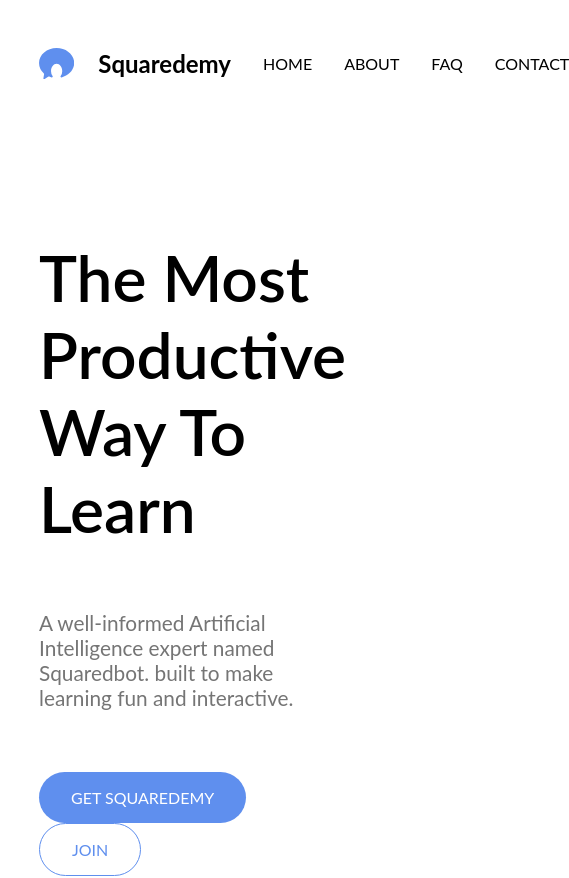
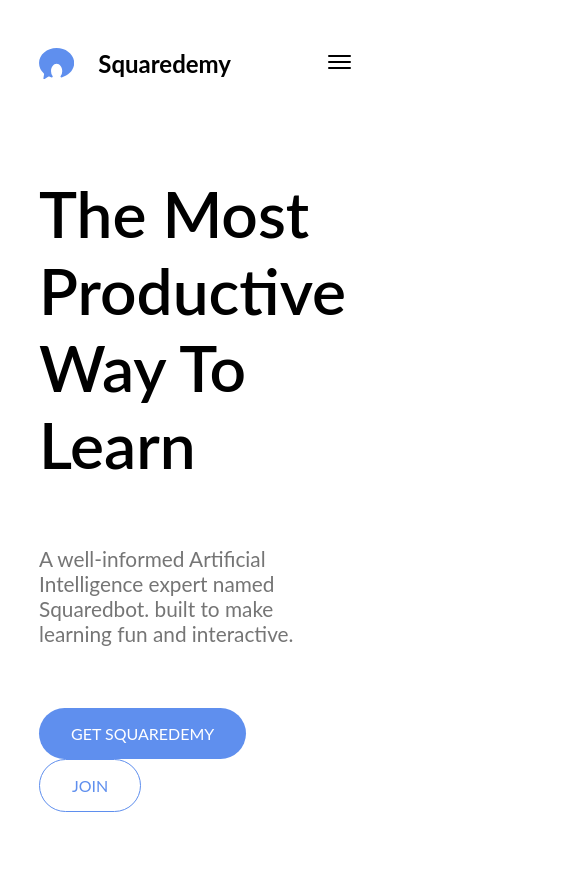
Before and after one commit to elishaking/squaredemy-web, a React (Create React App) app: page / in a window 390 px wide. Shown: the top 878 px of the page, 569 px wide, since content can reach past the window. Built offline with nearby package versions, Linux system fonts and the light colour scheme.

Commit message:
responsive navbar

```diff
--- a/src/components/Home/Home.js
+++ b/src/components/Home/Home.js
@@ -20,7 +20,7 @@
       <div className="home">
         <Navbar />
 
-        <div className="main container">
+        <div className="main container-nav">
           <div className="left">
             <h1 className="headline">
               The Most Productive Way To Learn
@@ -67,7 +67,7 @@
 
           <h3>I need your help</h3>
 
-          <a href="#testing" className="btn fill-white">How <span>🤔🤔</span></a>
+          <a href="#testing" className="btn fill-white">How <span role="img" aria-label="how">🤔🤔</span></a>
         </div>
 
         <div className="smart container">
--- a/src/components/layout/Navbar/Navbar.js
+++ b/src/components/layout/Navbar/Navbar.js
@@ -3,7 +3,22 @@
 import './Navbar.scss';
 
 export default class Navbar extends Component {
+  state = {
+    mobileNavActive: false
+  }
+
+  toggleMobileNav = (e) => {
+    this.setState({ mobileNavActive: !this.state.mobileNavActive }, () => {
+      setTimeout(() => {
+        document.getElementById("links").style.transform =
+          this.state.mobileNavActive ? "translateX(0)" : "translateX(100%)";
+      }, 10);
+    });
+  };
+
   render() {
+    const { mobileNavActive } = this.state;
+
     return (
       <nav className="navbar container-nav">
         <h1 className="logo">
@@ -16,12 +31,18 @@
           <span>Squaredemy</span>
         </h1>
 
-        <ul>
+        <ul id="links" className={`${mobileNavActive ? "active" : ""}`}>
           <li><Link to="/">Home</Link></li>
           <li><Link to="/about">About</Link></li>
           <li><Link to="/faq">FAQ</Link></li>
           <li><Link to="/contact">Contact</Link></li>
         </ul>
+
+        <div id="menu-icon" className={`${mobileNavActive ? "active" : ""}`} onClick={this.toggleMobileNav}>
+          <div className="line1"></div>
+          <div className="line2"></div>
+          <div className="line3"></div>
+        </div>
       </nav>
     )
   }
--- a/src/components/layout/Navbar/Navbar.scss
+++ b/src/components/layout/Navbar/Navbar.scss
@@ -16,4 +16,63 @@
       }
     }
   }
+
+  #menu-icon {
+    display: none;
+    z-index: 10;
+
+    div {
+      width: 23px;
+      height: 2px;
+      background-color: black;
+      border-radius: 10px;
+      margin-bottom: 4px;
+      transition: 0.3s ease-in-out;
+    }
+  }
+
+  #menu-icon.active {
+    .line1 {
+      transform: rotate(45deg) translateY(8px);
+    }
+
+    .line2 {
+      opacity: 0;
+    }
+
+    .line3 {
+      transform: rotate(-45deg) translateY(-8px);
+      ;
+    }
+  }
+
+  @media (max-width: 760px) {
+    ul {
+      position: absolute;
+      display: none;
+      transform: translateX(100%);
+      top: 0;
+      left: 0;
+      height: 100%;
+      width: 100%;
+      flex-direction: column;
+      justify-content: space-evenly;
+      align-items: center;
+      background-color: lighten($color: #5F8FEE, $amount: 20);
+      font-weight: bold;
+      transition: 0.3s ease-in-out;
+
+      li {
+        margin-left: 0;
+      }
+    }
+
+    ul.active {
+      display: flex;
+    }
+
+    #menu-icon {
+      display: block;
+    }
+  }
 }
--- a/src/index.css
+++ b/src/index.css
@@ -6,6 +6,7 @@
 
 body {
   margin: 0;
+  overflow: hidden;
   font-family: "Lato", sans-serif;
   -webkit-font-smoothing: antialiased;
   -moz-osx-font-smoothing: grayscale;
```
